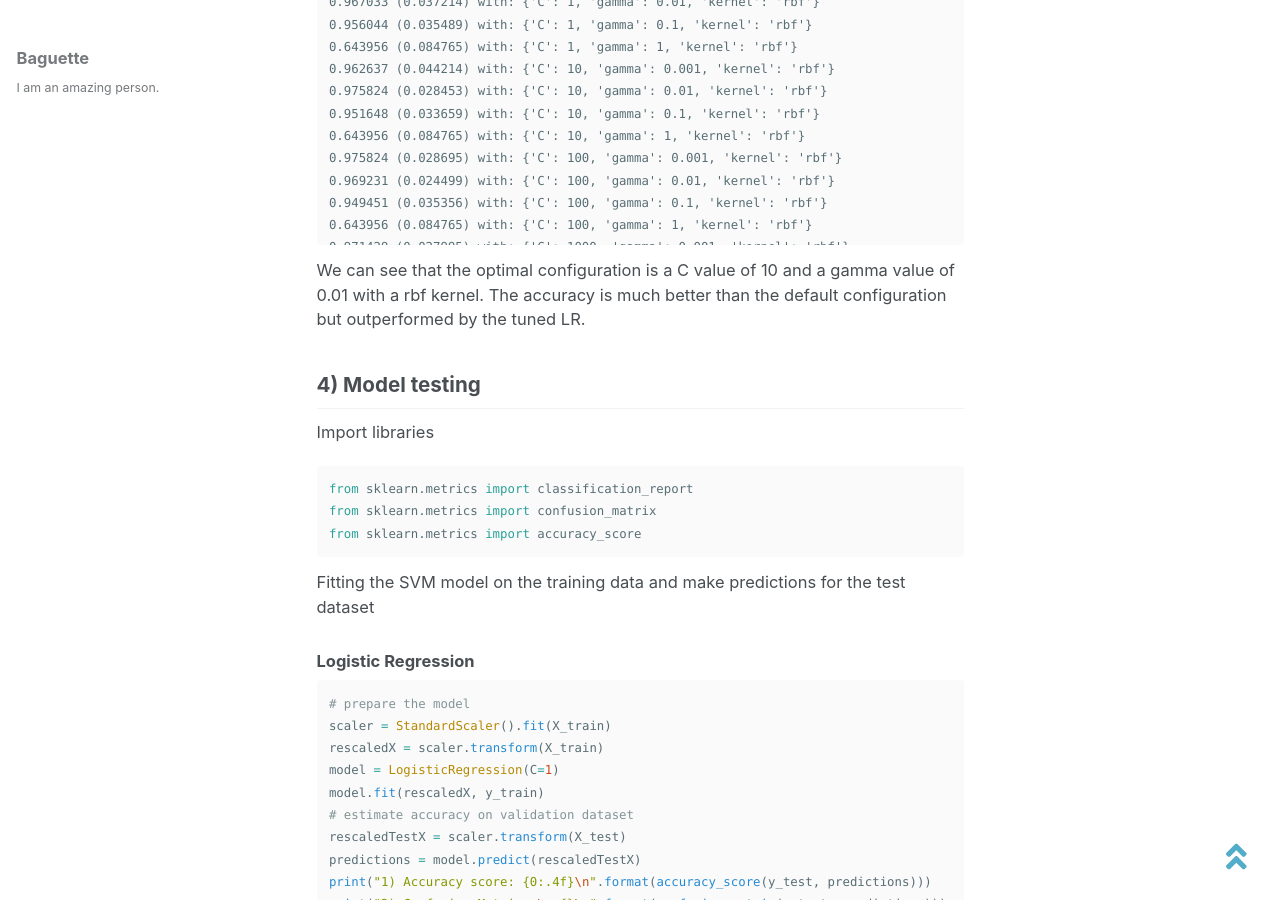
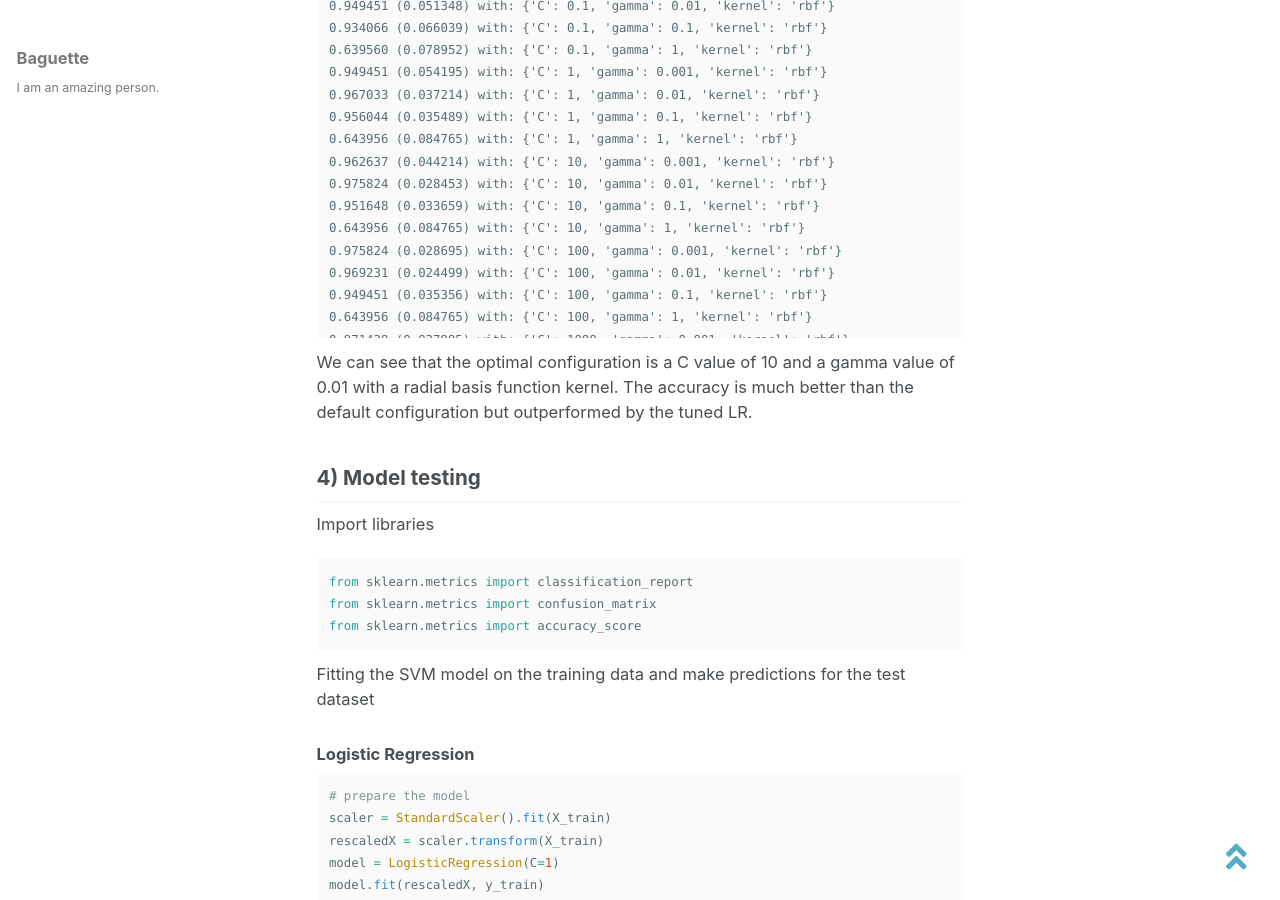
Before and after one commit to baguettexci/baguettexci.gituhb.io, a Jekyll site: the page built from _posts/2018-10-14-Project.md, in a window 1280 px wide and 900 px high, scrolled down 12895 px. Built offline with Jekyll 4.4.1, drawn with Linux system fonts in a browser that asks for light colours; nearby versions of some CDN libraries; some of the changed text lies outside the part shown.

Commit message:
Update 2018-10-14-Project.md

```diff
--- a/_posts/2018-10-14-Project.md
+++ b/_posts/2018-10-14-Project.md
@@ -973,7 +974,7 @@ Best: 0.975824 using {'C': 10, 'gamma': 0.01, 'kernel': 'rbf'}
 0.949451 (0.035356) with: {'C': 1000, 'gamma': 0.1, 'kernel': 'rbf'}
 0.643956 (0.084765) with: {'C': 1000, 'gamma': 1, 'kernel': 'rbf'}
 {% endhighlight %}
-We can see that the optimal configuration is a C value of 10 and a gamma value of 0.01 with a rbf kernel. The accuracy is much better than the default configuration but outperformed by the tuned LR.
+We can see that the optimal configuration is a C value of 10 and a gamma value of 0.01 with a radial basis function kernel. The accuracy is much better than the default configuration but outperformed by the tuned LR.
 
 ## 4) Model testing
 Import libraries
```
Also changed, not shown: other parts of _posts/2018-10-14-Project.md (+3 -2 lines).
